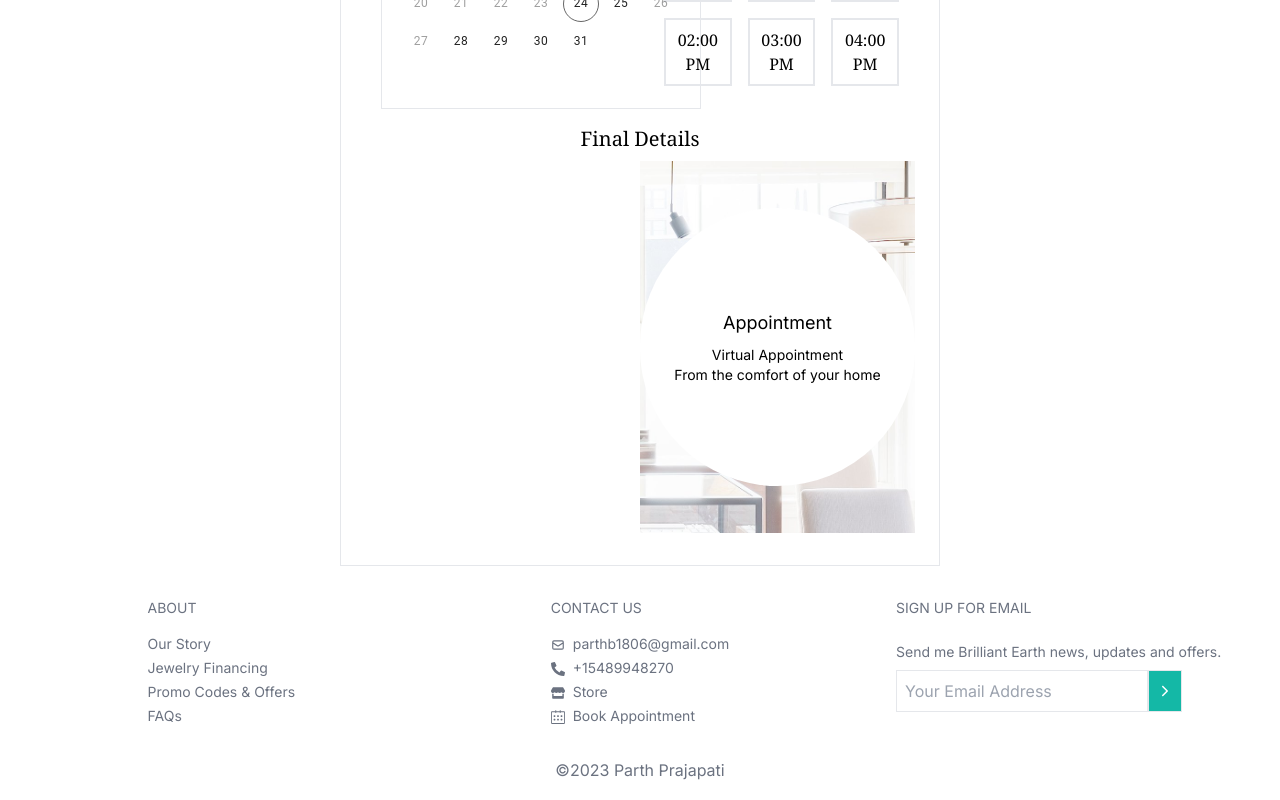
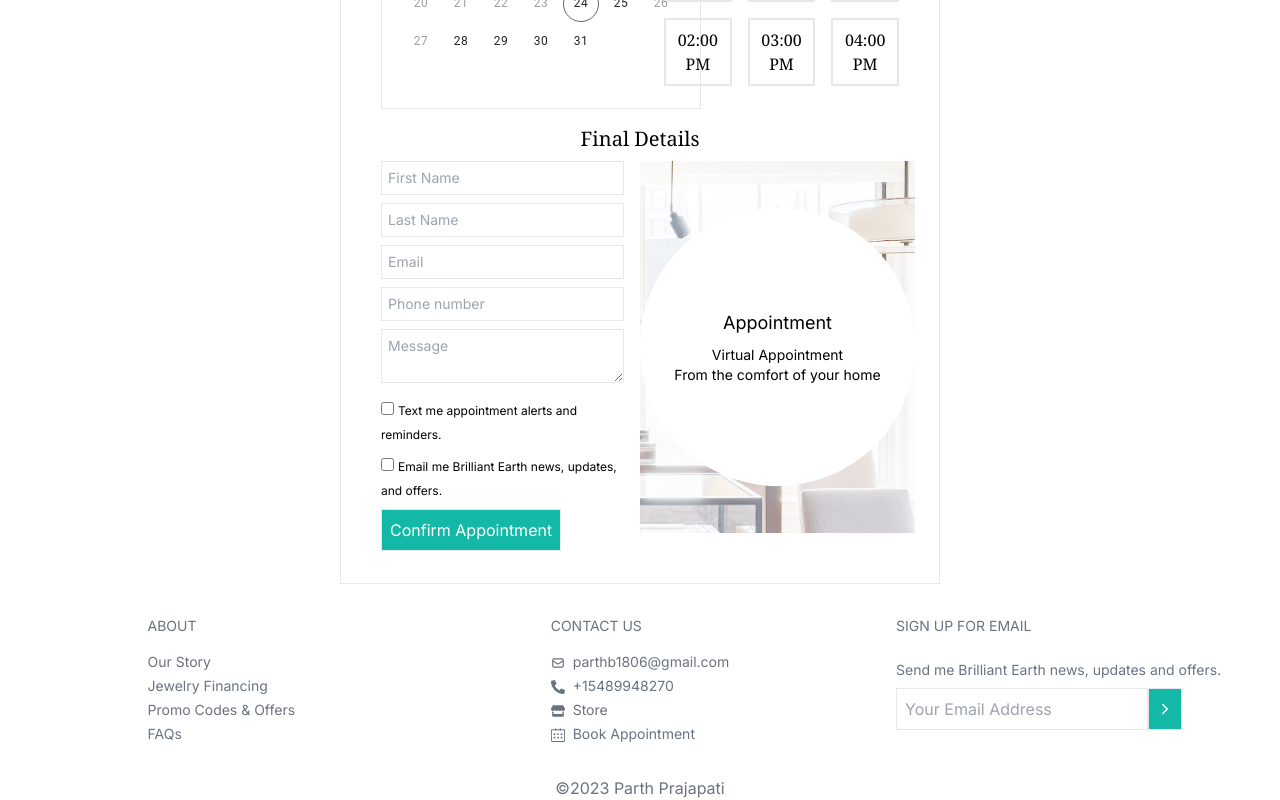
Before and after one commit to Parth-Prajapati18/Parth-ShoppingApp, a Next.js app in the folder ecommerceapp/: page /consultation in a window 1280 px wide. Shown: the part 1919-2719 px from the top of the page. Built offline with nearby package versions, Linux system fonts and the light colour scheme; no server answers; the database is empty.

Commit message:
Final details form

```diff
--- a/ecommerceapp/app/components/Navbar/page.js
+++ b/ecommerceapp/app/components/Navbar/page.js
@@ -18,16 +18,16 @@ function Navbar() {
         setIsSidebarOpen(!isSidebarOpen);
     };
 
-    const toggleProfileDropdown = () => {
-        setIsProfileDropdownOpen(!isProfileDropdownOpen);
 
-        // Disable scrolling when the profile dropdown is open
-        if (!isProfileDropdownOpen) {
-            document.body.style.overflow = "hidden";
-        } else {
-            document.body.style.overflow = "auto";
-        }
-    };
+    useEffect(() => {
+            // Disable scrolling when the profile dropdown is open
+            if (!isProfileDropdownOpen) {
+                document.body.style.overflow = "auto";
+            } else {
+                document.body.style.overflow = "hidden";
+            }
+    },[isProfileDropdownOpen])
+
 
     useEffect(() => {
         const handleClickOutside = (event) => {
@@ -119,7 +119,7 @@ function Navbar() {
             <div className="relative grid place-items-center">
                 <div className="relative flex items-center justify-end space-x-4 lg:space-x-8">
                     <div>
-                        <button className="text-black font-extralight hover:text-teal-500 duration-200 ease-in-out transition-colors relative flex justify-center gap-1 items-center" onClick={toggleProfileDropdown}>
+                        <button className="text-black font-extralight hover:text-teal-500 duration-200 ease-in-out transition-colors relative flex justify-center gap-1 items-center" onClick={() =>setIsProfileDropdownOpen(!isProfileDropdownOpen)}>
                             <CgProfile className="text-3xl md:text-2xl" />
                             { userLogin && <span className="font-normal">Hi, {user.firstName}</span>}
                         </button>
--- a/ecommerceapp/app/consultation/page.js
+++ b/ecommerceapp/app/consultation/page.js
@@ -7,6 +7,8 @@ import { BiRadioCircle } from 'react-icons/bi'
 import { LocalizationProvider } from '@mui/x-date-pickers/LocalizationProvider';
 import { AdapterDayjs } from '@mui/x-date-pickers/AdapterDayjs';
 import { DateCalendar } from '@mui/x-date-pickers/DateCalendar';
+import { useFormik } from 'formik';
+import * as Yup from 'yup';
 
 export default function consultation() {
 
@@ -24,6 +26,16 @@ export default function consultation() {
     mobile: '548.994.8271',
     timing: 'Thurs-Mon: 10am-7pm'
   });
+
+  const initialValues = {
+    firstName: '',
+    lastName: '',
+    email: '',
+    phone: '',
+    message: '',
+    textAlerts: false,
+    emailUpdates: false,
+  };
 
   const isWeekend = (date) => {
     const day = date.day();
@@ -65,6 +77,33 @@ export default function consultation() {
     const selected = location.find(loc => loc.id === storeLocation);
     setSelectedLocation(selected);
   }, [storeLocation]);
+
+  const validationSchema = Yup.object().shape({
+    firstName: Yup.string().required('First Name is required'),
+    lastName: Yup.string().required('Last Name is required'),
+    email: Yup.string().email('Invalid email').required('Email is required'),
+    phone: Yup.string().required('Phone Number is required'),
+    message: Yup.string(),
+    textAlerts: Yup.boolean(),
+    emailUpdates: Yup.boolean(),
+  });
+
+    const formik = useFormik({
+      initialValues,
+      validationSchema,
+      onSubmit: (values) => {
+        const selected = location.find(loc => loc.id === storeLocation);
+        const appObj = {
+          ...values,
+          storeLocation : selected.store,
+          ring,
+          appDate: value?.format('MMM DD YYYY'),
+          appTime: selectedTime
+        }
+        console.log('Form submitted with values:', appObj);
+      },
+    });
+
 
     return (
       <div className='mx-2 md:mx-10'>
@@ -190,26 +229,26 @@ export default function consultation() {
 
             <div className='p-4 m-auto'>
               <LocalizationProvider dateAdapter={AdapterDayjs}>
-              <DateCalendar views={['day']} fixedWeekNumber={5} className='border' disablePast value={value} onChange={(newValue) => setValue(newValue)} shouldDisableDate={isWeekend}/>
+                <DateCalendar views={['day']} fixedWeekNumber={5} className='border' disablePast value={value} onChange={(newValue) => setValue(newValue)} shouldDisableDate={isWeekend} />
                 {console.log(value)}
               </LocalizationProvider>
             </div>
 
             <div className='p-4 m-auto '>
 
-          <p className='text-center text-xl'>Pick Time Slot</p> <br/>
+              <p className='text-center text-xl'>Pick Time Slot</p> <br />
               <div className=' grid grid-cols-3 gap-4'>
-              <button onClick={(e) => {setSelectedTime(e.target.value); setClickedTime(1);}} value='08:00 AM'  className={`border-2 p-2 hover:border-teal-500 ${clickedTime === 1 ? 'border-teal-500' : '' }`} >08:00 AM</button>
-              <button onClick={(e) => {setSelectedTime(e.target.value); setClickedTime(2);}} value='09:00 AM'  className={`border-2 p-2 hover:border-teal-500 ${clickedTime === 2 ? 'border-teal-500' : '' }`} >09:00 AM</button>
-              <button onClick={(e) => {setSelectedTime(e.target.value); setClickedTime(3);}} value='10:00 AM'  className={`border-2 p-2 hover:border-teal-500 ${clickedTime === 3 ? 'border-teal-500' : '' }`} >10:00 AM</button>
-              <button onClick={(e) => {setSelectedTime(e.target.value); setClickedTime(4);}} value='11:00 AM'  className={`border-2 p-2 hover:border-teal-500 ${clickedTime === 4 ? 'border-teal-500' : '' }`} >11:00 AM</button>
-              <button onClick={(e) => {setSelectedTime(e.target.value); setClickedTime(5);}} value='12:00 PM'  className={`border-2 p-2 hover:border-teal-500 ${clickedTime === 5 ? 'border-teal-500' : '' }`} >12:00 AM</button>
-              <button onClick={(e) => {setSelectedTime(e.target.value); setClickedTime(6);}} value='01:00 PM'  className={`border-2 p-2 hover:border-teal-500 ${clickedTime === 6 ? 'border-teal-500' : '' }`} >01:00 PM</button>
-              <button onClick={(e) => {setSelectedTime(e.target.value); setClickedTime(7);}} value='02:00 PM'  className={`border-2 p-2 hover:border-teal-500 ${clickedTime === 7 ? 'border-teal-500' : '' }`} >02:00 PM</button>
-              <button onClick={(e) => {setSelectedTime(e.target.value); setClickedTime(8);}} value='03:00 PM'  className={`border-2 p-2 hover:border-teal-500 ${clickedTime === 8 ? 'border-teal-500' : '' }`} >03:00 PM</button>
-              <button onClick={(e) => {setSelectedTime(e.target.value); setClickedTime(9);}} value='04:00 PM'  className={`border-2 p-2 hover:border-teal-500 ${clickedTime === 9 ? 'border-teal-500' : '' }`}>04:00 PM</button>
+                <button onClick={(e) => { setSelectedTime(e.target.value); setClickedTime(1); }} value='08:00 AM' className={`border-2 p-2 hover:border-teal-500 ${clickedTime === 1 ? 'border-teal-500' : ''}`} >08:00 AM</button>
+                <button onClick={(e) => { setSelectedTime(e.target.value); setClickedTime(2); }} value='09:00 AM' className={`border-2 p-2 hover:border-teal-500 ${clickedTime === 2 ? 'border-teal-500' : ''}`} >09:00 AM</button>
+                <button onClick={(e) => { setSelectedTime(e.target.value); setClickedTime(3); }} value='10:00 AM' className={`border-2 p-2 hover:border-teal-500 ${clickedTime === 3 ? 'border-teal-500' : ''}`} >10:00 AM</button>
+                <button onClick={(e) => { setSelectedTime(e.target.value); setClickedTime(4); }} value='11:00 AM' className={`border-2 p-2 hover:border-teal-500 ${clickedTime === 4 ? 'border-teal-500' : ''}`} >11:00 AM</button>
+                <button onClick={(e) => { setSelectedTime(e.target.value); setClickedTime(5); }} value='12:00 PM' className={`border-2 p-2 hover:border-teal-500 ${clickedTime === 5 ? 'border-teal-500' : ''}`} >12:00 AM</button>
+                <button onClick={(e) => { setSelectedTime(e.target.value); setClickedTime(6); }} value='01:00 PM' className={`border-2 p-2 hover:border-teal-500 ${clickedTime === 6 ? 'border-teal-500' : ''}`} >01:00 PM</button>
+                <button onClick={(e) => { setSelectedTime(e.target.value); setClickedTime(7); }} value='02:00 PM' className={`border-2 p-2 hover:border-teal-500 ${clickedTime === 7 ? 'border-teal-500' : ''}`} >02:00 PM</button>
+                <button onClick={(e) => { setSelectedTime(e.target.value); setClickedTime(8); }} value='03:00 PM' className={`border-2 p-2 hover:border-teal-500 ${clickedTime === 8 ? 'border-teal-500' : ''}`} >03:00 PM</button>
+                <button onClick={(e) => { setSelectedTime(e.target.value); setClickedTime(9); }} value='04:00 PM' className={`border-2 p-2 hover:border-teal-500 ${clickedTime === 9 ? 'border-teal-500' : ''}`}>04:00 PM</button>
               </div>
-          {selectedTime===null ? null : <button className='text-xl pt-10 underline text-teal-500 hove:text-black float-right'>Next</button> }
+              {selectedTime === null ? null : <button className='text-xl pt-10 underline text-teal-500 hove:text-black float-right'>Next</button>}
             </div>
           </div>
           {/* Se ction 3 End*/}
@@ -221,7 +260,111 @@ export default function consultation() {
             <div className='grid grid-cols-2'>
 
               <div>
+                <div>
+                  <form onSubmit={formik.handleSubmit} className='flex flex-col gap-2 px-2 m-2 hover:outline-none'>
+                    <div>
+                      <input
+                        type="text"
+                        id="firstName"
+                        name="firstName"
+                        onChange={formik.handleChange}
+                        onBlur={formik.handleBlur}
+                        value={formik.values.firstName}
+                        placeholder='First Name'
+                        className='border p-1.5 text-sm text-gray-600 w-full hover:none focus:border-teal-500 focus:outline-none'
+                      />
+                      {formik.touched.firstName && formik.errors.firstName && (
+                        <div className='text-xs text-red-400'>{formik.errors.firstName}</div>
+                      )}
+                    </div>
 
+                    <div>
+                      <input
+                        type="text"
+                        id="lastName"
+                        name="lastName"
+                        onChange={formik.handleChange}
+                        onBlur={formik.handleBlur}
+                        value={formik.values.lastName}
+                        placeholder='Last Name'
+                        className='border p-1.5 text-sm text-gray-600 w-full hover:none focus:border-teal-500 focus:outline-none'
+                      />
+                      {formik.touched.lastName && formik.errors.lastName && (
+                        <div className='text-xs text-red-400'>{formik.errors.lastName}</div>
+                      )}
+                    </div>
+
+                    <div>
+                      <input
+                        type="email"
+                        id="email"
+                        name="email"
+                        onChange={formik.handleChange}
+                        onBlur={formik.handleBlur}
+                        value={formik.values.email}
+                        placeholder='Email'
+                        className='border p-1.5 text-sm text-gray-600 w-full hover:none focus:border-teal-500 focus:outline-none'
+                      />
+                      {formik.touched.email && formik.errors.email && (
+                        <div className='text-xs text-red-400'>{formik.errors.email}</div>
+                      )}
+                    </div>
+
+                    <div>
+                      <input
+                        type="tel"
+                        id="phone"
+                        name="phone"
+                        onChange={formik.handleChange}
+                        onBlur={formik.handleBlur}
+                        value={formik.values.phone}
+                        placeholder='Phone number'
+                        className='border p-1.5 text-sm text-gray-600 w-full hover:none focus:border-teal-500 focus:outline-none'
+                      />
+                      {formik.touched.phone && formik.errors.phone && (
+                        <div className='text-xs text-red-400'>{formik.errors.phone}</div>
+                      )}
+                    </div>
+
+                    <div>
+                      <textarea
+                        id="message"
+                        name="message"
+                        onChange={formik.handleChange}
+                        onBlur={formik.handleBlur}
+                        value={formik.values.message}
+                        placeholder='Message'
+                        className='border p-1.5 text-sm text-gray-600 w-full hover:none focus:border-teal-500 focus:outline-none'
+                      />
+                    </div>
+
+                    <div>
+                      <input
+                        type="checkbox"
+                        id="textAlerts"
+                        name="textAlerts"
+                        onChange={formik.handleChange}
+                        checked={formik.values.textAlerts}
+                      />
+                      <label htmlFor="textAlerts" className='text-xs mx-1'>Text me appointment alerts and reminders.</label>
+                    </div>
+
+                    <div>
+                      <input
+                        type="checkbox"
+                        id="emailUpdates"
+                        name="emailUpdates"
+                        onChange={formik.handleChange}
+                        checked={formik.values.emailUpdates}
+                      />
+                      <label htmlFor="emailUpdates" className='text-xs mx-1'>Email me Brilliant Earth news, updates, and offers.</label>
+                    </div>
+
+                    <div>
+                      <button type="submit" className='p-2 text-white bg-teal-500 border'>Confirm Appointment</button>
+                    </div>
+                  </form>
+                </div>
               </div>
 
               <div className="flex justify-center items-center my-2 bg-[url('/assets/appoint-bg.jpg')] bg-cover w-full h-[372px]">
@@ -231,7 +374,7 @@ export default function consultation() {
                   <p className='text-sm'>Virtual Appointment</p>
                   <p className='text-sm'>From the comfort of your home</p>
                   <p className='text-sm'>{selectedTime}</p>
-                  <p className='text-sm'>{ value===null ?'': value.$d}</p>
+                  <p className='text-sm'>{value?.format('MMM DD YYYY')}</p>
                 </div>
               </div>
 
--- a/ecommerceapp/app/layout.js
+++ b/ecommerceapp/app/layout.js
@@ -13,7 +13,7 @@ export const metadata = {
 export default function RootLayout({ children }) {
   return (
     <html lang="en">
-      <body className={inter.className}>
+      <body className={inter.className}  suppressHydrationWarning={true}>
       <ContextProvider>
         <Navbar />
         {children}
--- a/ecommerceapp/app/login/loginform.js
+++ b/ecommerceapp/app/login/loginform.js
@@ -31,7 +31,7 @@ const LoginForm = () => {
       if (response.data.Message) {
         setUserObj(response.data.user)
         console.log(response)
-        push('/')
+        push('/',{ scroll: true })
       } else {
         alert("Wrong Logins");
       }
--- a/ecommerceapp/package.json
+++ b/ecommerceapp/package.json
@@ -19,6 +19,7 @@
     "@stripe/stripe-js": "^2.1.0",
     "autoprefixer": "10.4.14",
     "axios": "^1.4.0",
+    "babel": "^6.23.0",
     "bcrypt": "^5.1.0",
     "date-fns": "^2.30.0",
     "dayjs": "^1.11.9",
@@ -29,7 +30,8 @@
     "formik": "^2.4.3",
     "jsonwebtoken": "^9.0.1",
     "mysql2": "^3.6.0",
-    "next": "^13.4.16",
+    "next": "^13.4.19",
+    "nodemailer": "^6.9.5",
     "nodemon": "^3.0.1",
     "postcss": "8.4.27",
     "react": "18.2.0",
--- a/ecommerceapp/pages/api/lib/data.js
+++ b/ecommerceapp/pages/api/lib/data.js
@@ -1,9 +1,10 @@
-import mysql from 'mysql2';
+import { createPool } from "mysql2/promise";
 
-export const connection = mysql.createConnection({
+export const pool = createPool({
     host: '54.39.132.104',
     user: 'devparthp_myApp_db',
     password: 'B7KyDa%HrMu^2*hL@pIljxIT@k5v5ig&6Y#p$JsFKG#Bu2*WQOx&*Sb&QC#X2B0s73',
     database: 'devparthp_dimondShop',
     waitForConnections: true,
+    connectionLimit: 10,
 });
--- a/ecommerceapp/pages/api/login.js
+++ b/ecommerceapp/pages/api/login.js
@@ -1,12 +1,13 @@
-import { connection } from "./lib/data";
+import { pool } from "./lib/data";
 import bcrypt from 'bcrypt';
 import jwt  from "jsonwebtoken";
 
 export default async function handler(req, res) {
   try {
     const { email, password } = req.body;
+    const connection = await pool.getConnection();
 
-    const [rows] = await connection.promise().query('SELECT * FROM `user_details` WHERE email = ?', [email]);
+    const [rows] = await connection.query('SELECT * FROM `user_details` WHERE email = ?', [email]);
 
     if (rows.length === 0) {
       return res.status(401).json({ Message: "User not found" });
@@ -17,15 +18,14 @@ export default async function handler(req, res) {
 
     if (result) {
       const token = jwt.sign({user: rows[0]}, 'eyJSb2xlIjoiQWRta1ZXIiLCJVc2VybmFtZSI6W4iLCJJ3NIkphdmFJblVzZSIsImV4cCI6MTY5MTk0OD', { expiresIn: '1h' })
-      connection.end()
+      connection.release();
       return res.status(200).json({Message: true, user: rows[0], token: token });
     } else {
-      connection.end()
-      return res.status(200).json({Message: false });
+      connection.release();
+      return res.status(200).json({ Message: "Invalid password" });
     }
   } catch (error) {
     console.error(error);
-    connection.end()
     return res.status(500).json({ Message: "Internal Server Error" });
   }
 }
--- a/ecommerceapp/pages/api/products.js
+++ b/ecommerceapp/pages/api/products.js
@@ -1,15 +1,15 @@
-import { connection } from "./lib/data";
+import { pool } from "./lib/data";
 
 export default async function handler(req, res) {
     const query = 'SELECT * FROM `products` ';
 
     try {
-        const rows = await connection.promise().query(query);
-        connection.end()
+        const connection = await pool.getConnection();
+        const rows = await connection.query(query);
+        connection.release();
         return res.status(200).json({ Message: "Okay", Products: rows[0] });
     } catch (error) {
         console.error(error);
-        connection.end()
         return res.status(500).json({ Message: "Internal Server Problem" });
     }
 }
--- a/ecommerceapp/pages/api/signup.js
+++ b/ecommerceapp/pages/api/signup.js
@@ -1,4 +1,4 @@
-import { connection } from "./lib/data";
+import { pool } from "./lib/data";
 import bcrypt from 'bcrypt';
 
 export default async function handler(req, res) {
@@ -14,12 +14,13 @@ export default async function handler(req, res) {
             const { firstName, lastName, email, password, aptName, streetName, city, province, country, postalCode, mobileNumber, acceptTerms } = req.body;
             const saltRounds = 10;
             const hashedPassword = await bcrypt.hash(password, saltRounds);
+            const connection = await pool.getConnection();
 
-            await connection.promise().query(
+            await connection.query(
                 "INSERT INTO user_details (firstName, lastName, email, mobileNumber, password, aptName, streetName, city, province, country, postalCode, acceptTerm) VALUES (?, ?, ?, ?, ?, ?, ?, ?, ?, ?, ?, ?)",
                 [firstName, lastName, email, mobileNumber, hashedPassword, aptName, streetName, city, province, country, postalCode, acceptTerms]
             );
-
+            connection.release();
             return res.status(200).json({ Message: "POST Request Success" });
         } catch (error) {
             console.error(error);
--- a/ecommerceapp/pages/api/test.js
+++ b/ecommerceapp/pages/api/test.js
@@ -1,7 +1,8 @@
-import { connection } from "./lib/data";
+import { pool } from "./lib/data";
 
 export default async function test (req,res) {
-    const [rows] = await connection.promise().query('SELECT * FROM `user_details`');
+    const connection = await pool.getConnection();
+    const [rows] = await connection.query('SELECT * FROM `user_details`');
     connection.end()
     return res.status(200).json(rows);
 }
```
Also changed, not shown: ecommerceapp/.eslintrc.json, 1 other file (tests, documents, lock files or other folders). Lines whose indentation alone changed are shown as unchanged.
